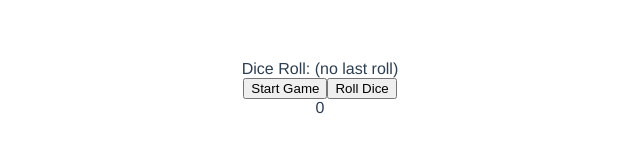
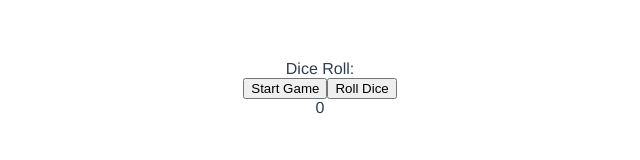
Before and after one commit to jitterted/vue-yacht, a Vue app: page / in a window 1280 px wide. Shown: the top 160 px of the page, without its empty margins (320-960 px from the left). Built offline with nearby package versions, Linux system fonts and the light colour scheme.

Commit message:
Changed Dice Roll display from a plain string to an array of number.

```diff
--- a/src/App.vue
+++ b/src/App.vue
@@ -1,6 +1,15 @@
 <template>
   <div id="app">
-    <div>Dice Roll: {{ lastRoll }}</div>
+    <div>Dice Roll:
+      <span
+          v-for="(die, index) in lastRoll"
+          :key="index"
+      >
+        <input
+            type="checkbox"
+        >{{ die }}
+      </span>
+    </div>
     <button
         @click="startGame"
     >Start Game
@@ -48,7 +57,7 @@
     private readonly rollDiceUrl = '/api/roll-dice'
     private readonly scoreCategoriesUrl = '/api/score-categories'
 
-    private lastRoll = '(no last roll)'
+    private lastRoll: number[] = []
     private scoreInfo: ScoreInfo = {totalScore: 0, categories: []}
 
     async startGame() {
```
Also changed, not shown: 1 other file (tests, documents, lock files or other folders).
